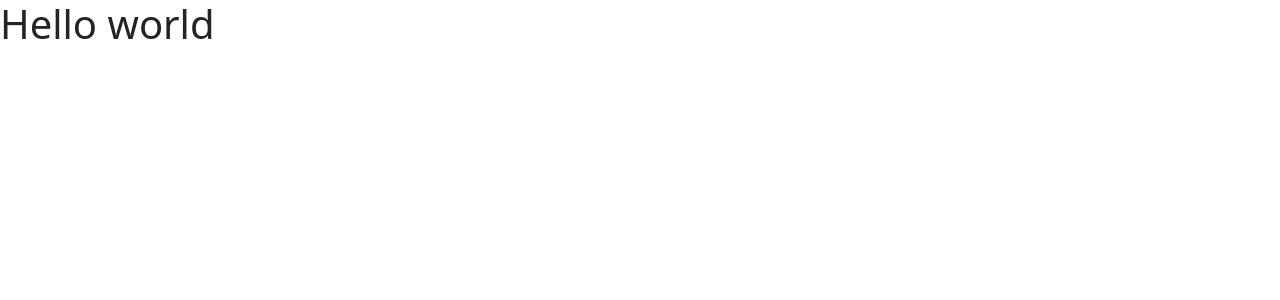
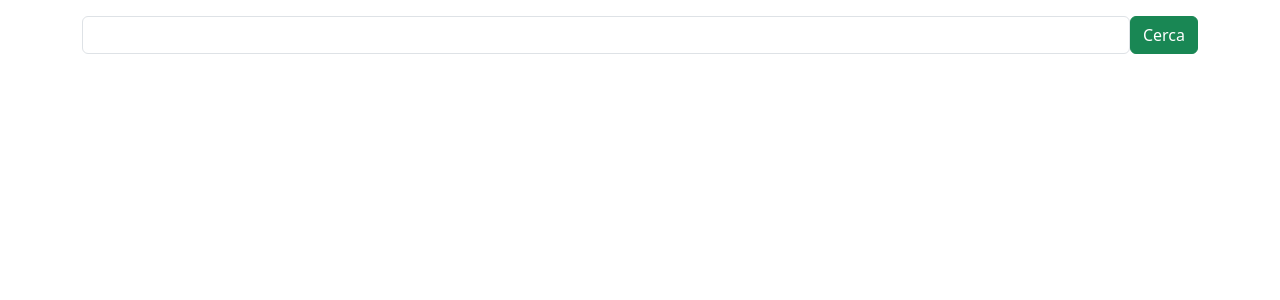
Before and after one commit to AlbertoCavans/vite-boolflix, a Vue app: page / in a window 1280 px wide. Shown: the top 300 px of the page. Built offline with nearby package versions, Linux system fonts and the light colour scheme.

Commit message:
Feat App.vue - input bar reactive to list info & list info

```diff
--- a/src/App.vue
+++ b/src/App.vue
@@ -1,18 +1,75 @@
 <script>
+import axios from "axios";
 import { store } from "./store";
 
 export default {
   data() {
     return {
       store,
-      title: "Hello world",
+      inputSearchBar: "",
     };
+  },
+
+  methods: {
+    startSearch() {
+      axios
+        .get(this.store.api.apiUrl + "/search/movie", {
+          params: {
+            api_key: store.api.apiKey,
+            query: this.inputSearchBar,
+          },
+        })
+        .then((response) => {
+          /* console.log(response.data.results); */
+          store.movies = response.data.results.map((movie) => {
+            return {
+              title: movie.title,
+              original_title: movie.original_title,
+              original_language: movie.original_language,
+              vote_average: movie.vote_average,
+            };
+          });
+        });
+    },
+
+    flagForLanguage(language) {
+      if (language == "it") {
+        return "./assets/images/it.svg";
+      }
+      if (language == "en") {
+        return "./assets/images/uk.svg";
+      }
+
+      return "bandiera mancante";
+    },
+
+    refreshInputSearch() {
+      store.inputSearchBar = this.inputSearchBar;
+    },
   },
 };
 </script>
 
 <template>
-  <h1>{{ title }}</h1>
+  <div class="container mt-3 d-flex">
+    <input
+      type="text"
+      @keyup.enter="startSearch()"
+      class="form-control"
+      @keyup="refreshInputSearch()"
+      v-model="inputSearchBar"
+    />
+    <button class="btn btn-success" @click="startSearch()">Cerca</button>
+  </div>
+
+  <div class="mt-4">
+    <ul v-for="movie in store.movies" class="my-3">
+      <li>Titolo: {{ movie.title }}</li>
+      <li>Titolo originale: {{ movie.original_title }}</li>
+      <li>Lingua: {{ flagForLanguage(movie.original_language) }}</li>
+      <li>Voto: {{ movie.vote_average }}</li>
+    </ul>
+  </div>
 </template>
 
 <style lang="scss">
```
